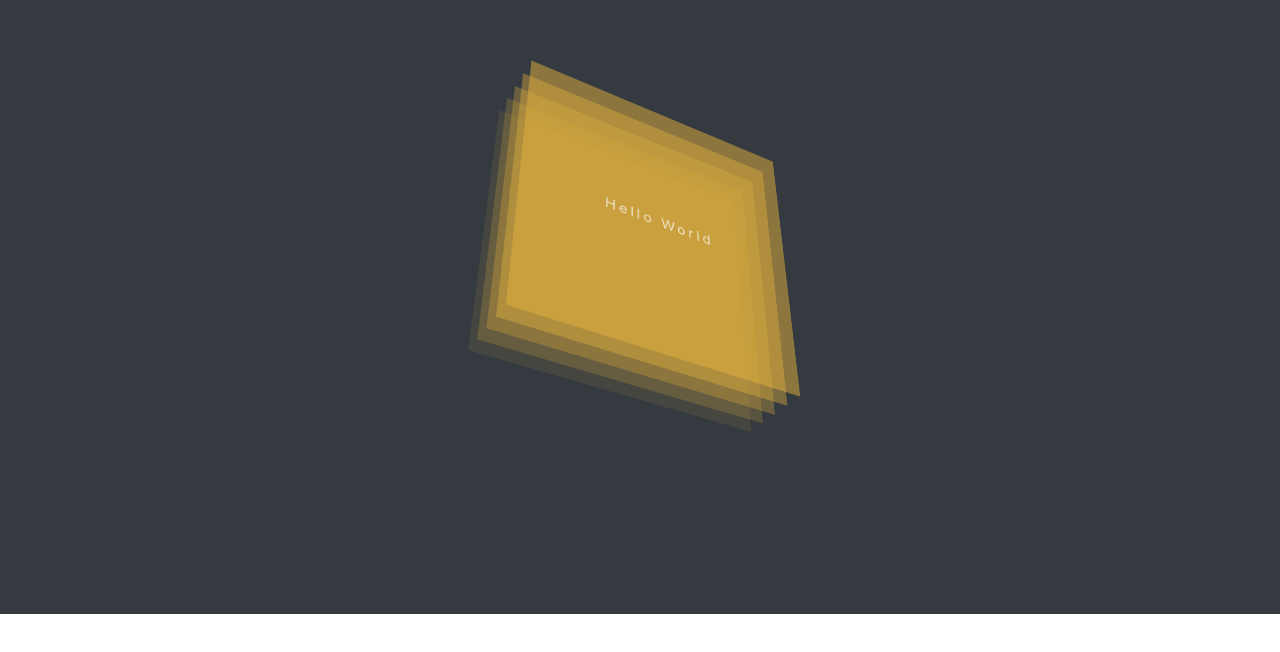
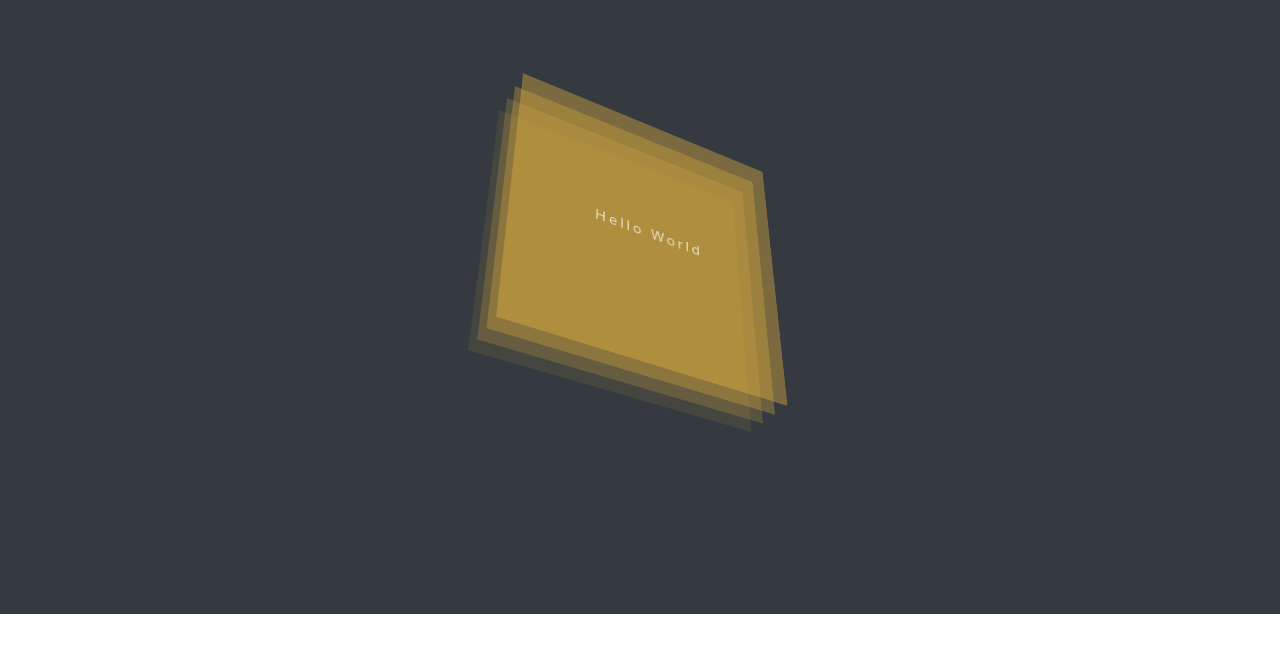
Before and after one commit to anthony-poon/react.anthony-poon.com, a React (Create React App) app: page / in a window 1280 px wide. Shown: the part 186-838 px from the top of the page. Built offline with nearby package versions, Linux system fonts and the light colour scheme; a web font is replaced by a local one.

Commit message:
Temp commit

```diff
--- a/src/index/background/DynamicBackground.js
+++ b/src/index/background/DynamicBackground.js
@@ -6,13 +6,16 @@ import {ReactComponent as IconLoading} from "./images/icon_loading.svg";
 const AnimatedSquare = ({ offset, animate, children }) => {
     const variants = {
         "initial": i => ({
-            z: (i - 2) * 20
+            z: (i - 2) * 20,
+            backgroundColor: `rgba(227, 178, 60, ${ (i + 1) * 0.1})`
         }),
         "splash": i => ({
-            z: (i - 2) * 20
+            z: (i - 2) * 20,
+            backgroundColor: `rgba(227, 178, 60, ${ (i + 1) * 0.1})`
         }),
         "loop_1": i => ({
             z: (i - 2) * 20 + 40,
+            backgroundColor: `rgba(227, 178, 60, ${ (i + 1) * 0.1})`,
             transition: {
                 delay: i * 0.5,
                 repeat: Infinity,
@@ -95,9 +98,21 @@ const Splash = ({isVisible}) => {
             }
         </AnimatePresence>
     )
-
 }
 
+const Canvas = ({ animate, children }) => {
+    const variants = {
+    }
+    return (
+        <motion.div
+            animate={animate}
+            variants={variants}
+            className={"background__canvas"}
+        >
+            { children }
+        </motion.div>
+    )
+}
 
 class DynamicBackground extends React.Component {
     state = {
@@ -122,15 +137,16 @@ class DynamicBackground extends React.Component {
             animate
         } = this.state;
         return (
-            <div className={"background__canvas"}>
+            <Canvas
+                animate={animate}
+            >
                 <div
                     className={"canvas__3d-plane"}
                 >
                     <AnimatedSquare animate={animate} offset={0}/>
                     <AnimatedSquare animate={animate} offset={1}/>
                     <AnimatedSquare animate={animate} offset={2}/>
-                    <AnimatedSquare animate={animate} offset={3}/>
-                    <AnimatedSquare animate={animate} offset={4}>
+                    <AnimatedSquare animate={animate} offset={3}>
                         <Spinner
                             isVisible={animate === "initial"}
                         />
@@ -139,7 +155,7 @@ class DynamicBackground extends React.Component {
                         />
                     </AnimatedSquare>
                 </div>
-            </div>
+            </Canvas>
         );
     }
 }
--- a/src/index/background/stylesheet.scss
+++ b/src/index/background/stylesheet.scss
@@ -32,7 +32,7 @@
             animation-name: rotate;
             animation-duration: 12s;
             transform-origin: center;
-            color: $light
+            color: $light;
         }
         .canvas__shape > * {
             position: absolute;
@@ -44,21 +44,6 @@
             justify-content: center;
             align-items: center;
         }
-        .canvas__shape-1 {
-            background-color: rgba(227, 178, 60, 0.1);
-        }
-        .canvas__shape-2 {
-            background-color: rgba(227, 178, 60, 0.2);
-        }
-        .canvas__shape-3 {
-            background-color: rgba(227, 178, 60, 0.3);
-        }
-        .canvas__shape-4 {
-            background-color: rgba(227, 178, 60, 0.4);
-        }
-        .canvas__shape-5 {
-            background-color: rgba(227, 178, 60, 0.5);
-        }
         .splash__text {
             font-family: "Inter", sans-serif;
             letter-spacing: 0.2rem;
--- a/src/index/stylesheet.scss
+++ b/src/index/stylesheet.scss
@@ -26,9 +26,6 @@ body::-webkit-scrollbar { /* WebKit */
         right: 0;
         height: 1px;
         background-color: red;
-    }
-    .overlay__container {
-        background-color: rgba(52, 58, 64, 0.6);
     }
     .overlay__header {
         color: $theme;
```
